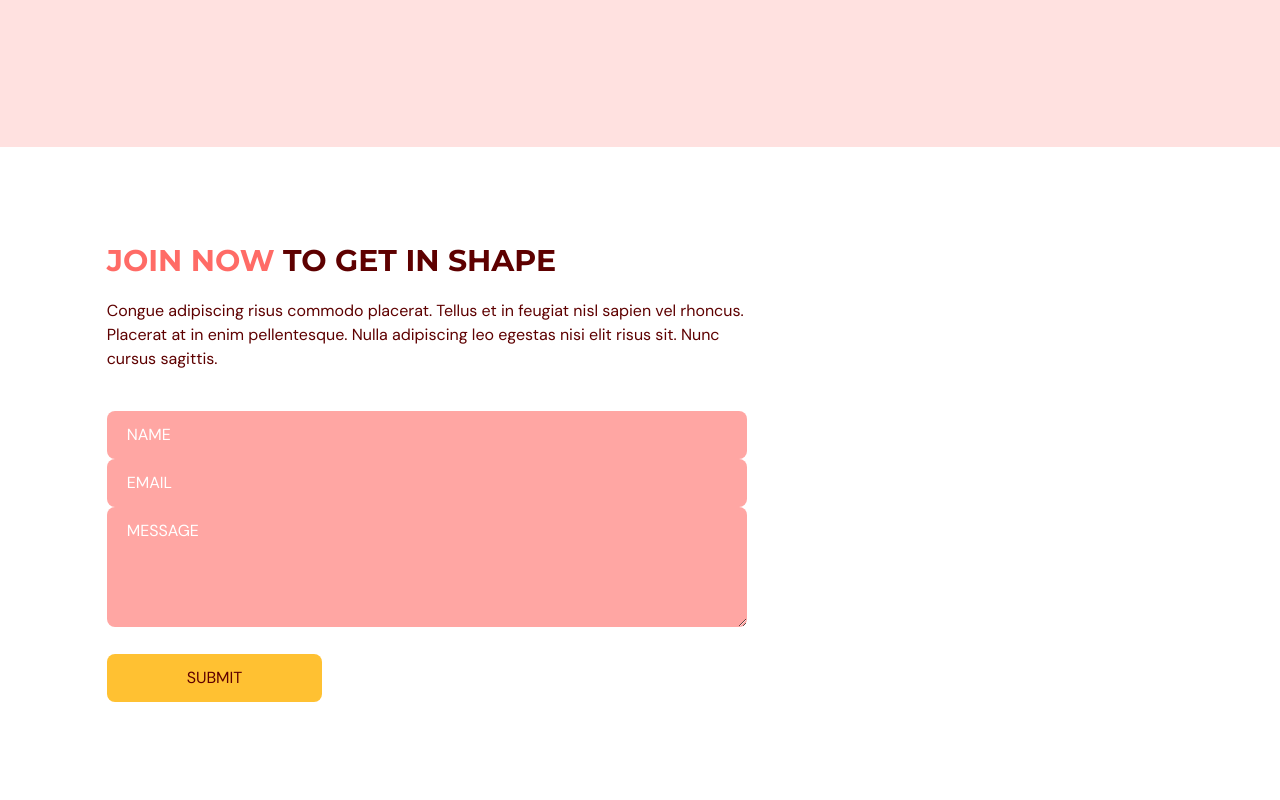
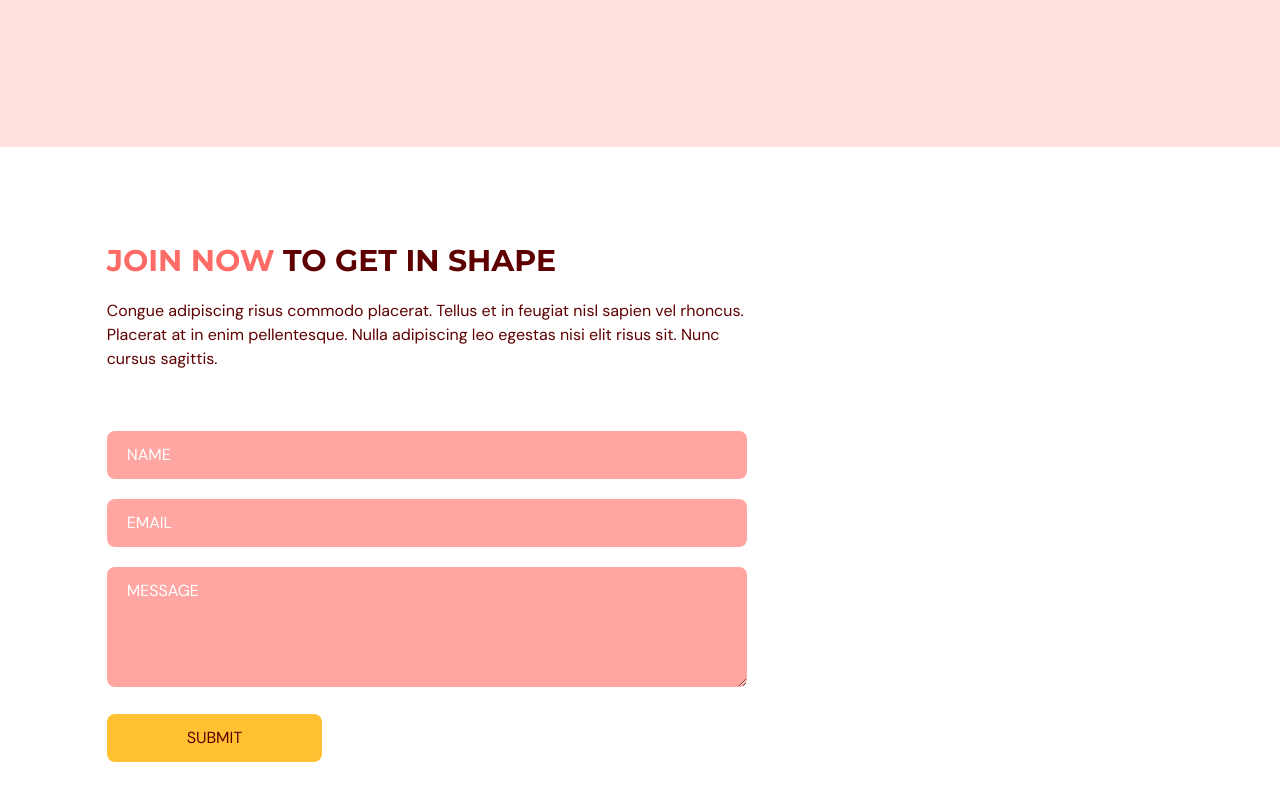
Before and after one commit to edwrdddk/ts-react-gym-app, a React (Vite) app: page / in a window 1280 px wide. Shown: the part 2863-3663 px from the top of the page. Built offline with nearby package versions, Linux system fonts and the light colour scheme.

Commit message:
ContactUs Page in progress 1.5 input margin fixed

```diff
--- a/src/scenes/contactUs/index.tsx
+++ b/src/scenes/contactUs/index.tsx
@@ -9,7 +9,7 @@ type Props = {
 };
 
 const ContactUs = ({ setSelectedPage }: Props) => {
-  const inputStyles = `w-full rounded-lg bg-primary-300 px-5 py-3 placeholder-white`;
+  const inputStyles = `mt-5 w-full rounded-lg bg-primary-300 px-5 py-3 placeholder-white`;
 
   const {
     register,
@@ -68,7 +68,7 @@ const ContactUs = ({ setSelectedPage }: Props) => {
               target="_blank"
               onSubmit={onSubmit}
               method="POST"
-              action="https://formsubmit.co/edlollipopdidyk@gmail.com"
+              action="https://formsubmit.co/9d6fe9f45feeea66d3b1bc39721cd167"
             >
               <input
                 className={inputStyles}
```
